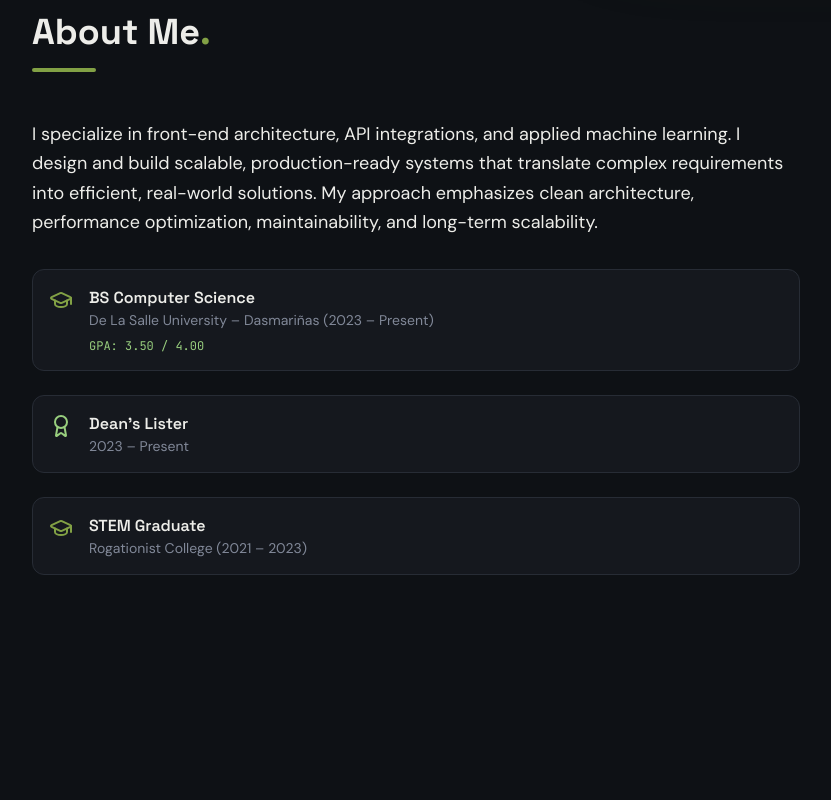
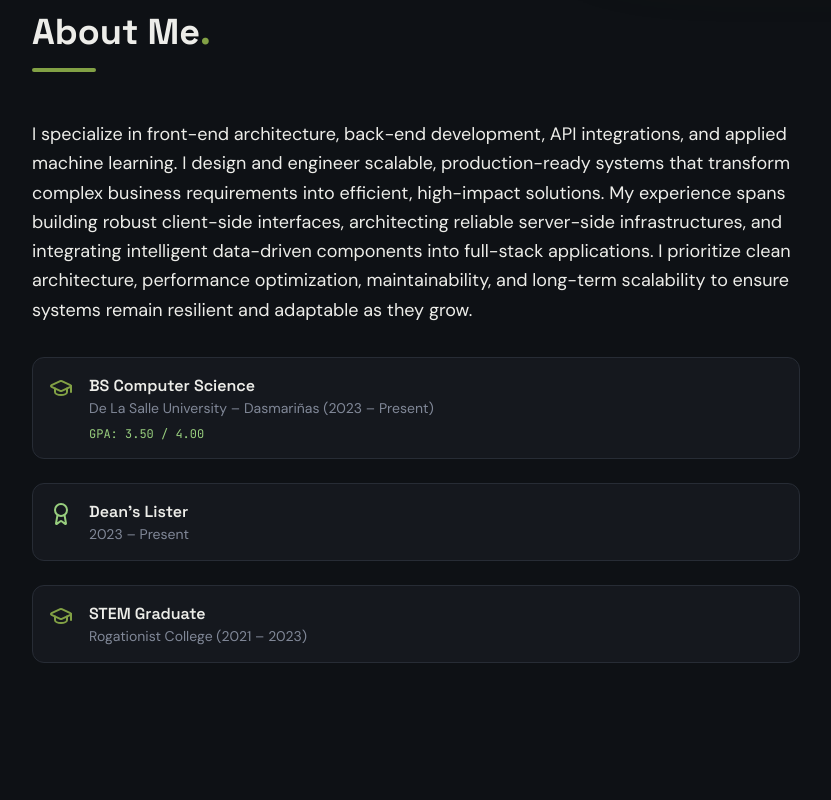
Before and after one commit to kurtieeee/kurtrussportfolio, a React (Vite) app: page / in a window 1280 px wide. Shown: the part 900-1700 px from the top of the page, without its empty margins (56-887 px from the left). Built offline with nearby package versions, Linux system fonts and the light colour scheme.

Commit message:
update about me section

```diff
--- a/src/components/AboutSection.tsx
+++ b/src/components/AboutSection.tsx
@@ -7,9 +7,9 @@ const AboutSection = () => (
     <SectionHeading title="About Me" />
     <div className="max-w-3xl">
       <p className="text-foreground text-lg leading-relaxed mb-8">
-          I specialize in front-end architecture, API integrations, and applied machine learning.
-          I design and build scalable, production-ready systems that translate complex requirements into efficient, real-world solutions.
-          My approach emphasizes clean architecture, performance optimization, maintainability, and long-term scalability.
+I specialize in front-end architecture, back-end development, API integrations, and applied machine learning.
+I design and engineer scalable, production-ready systems that transform complex business requirements into efficient, high-impact solutions.
+My experience spans building robust client-side interfaces, architecting reliable server-side infrastructures, and integrating intelligent data-driven components into full-stack applications. I prioritize clean architecture, performance optimization, maintainability, and long-term scalability to ensure systems remain resilient and adaptable as they grow.
       </p>
 
       <div className="space-y-6">
```
